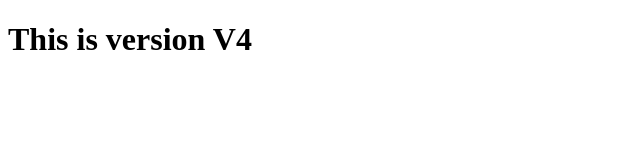
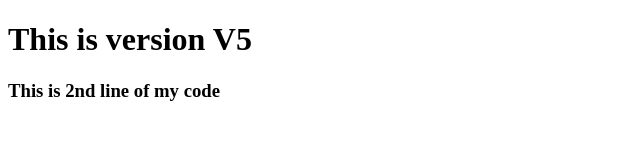
Before and after one commit to singhoshiyar100/sakshi-janu, a plain HTML site: page index.html in a window 1280 px wide. Shown: the whole page, without its empty margins (0-640 px from the left). Drawn offline with Linux system fonts and the light colour scheme.

Commit message:
This is version V5 of index.html

```diff
--- a/index.html
+++ b/index.html
@@ -6,6 +6,7 @@
     <title>Document</title>
 </head>
 <body>
-    <h1> This is version V4</h1>
+    <h1> This is version V5</h1>
+    <h3> This is 2nd line of my code</h3>
 </body>
 </html>
```
